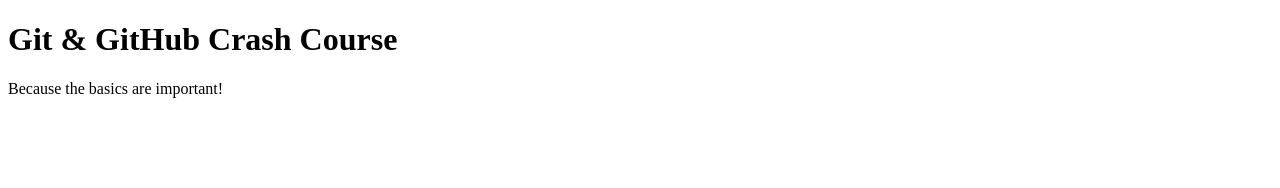
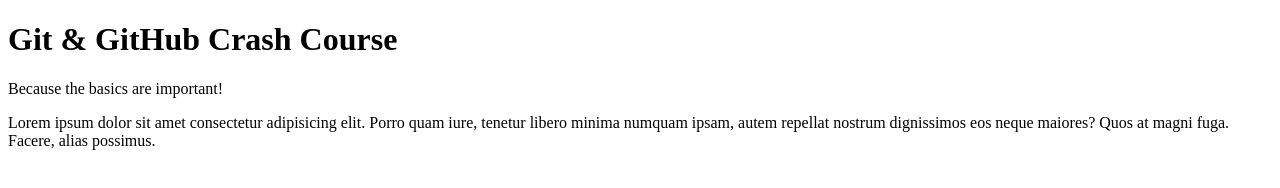
Before and after one commit to abohamamyoucef/githubhunts, a plain HTML site: page index.html in a window 1280 px wide. Drawn offline with Linux system fonts and the light colour scheme.

Commit message:
modification 01

```diff
--- a/index.html
+++ b/index.html
@@ -9,5 +9,10 @@
   <body>
     <h1>Git & GitHub Crash Course</h1>
     <p>Because the basics are important!</p>
+    <p>
+      Lorem ipsum dolor sit amet consectetur adipisicing elit. Porro quam iure,
+      tenetur libero minima numquam ipsam, autem repellat nostrum dignissimos
+      eos neque maiores? Quos at magni fuga. Facere, alias possimus.
+    </p>
   </body>
 </html>
```
